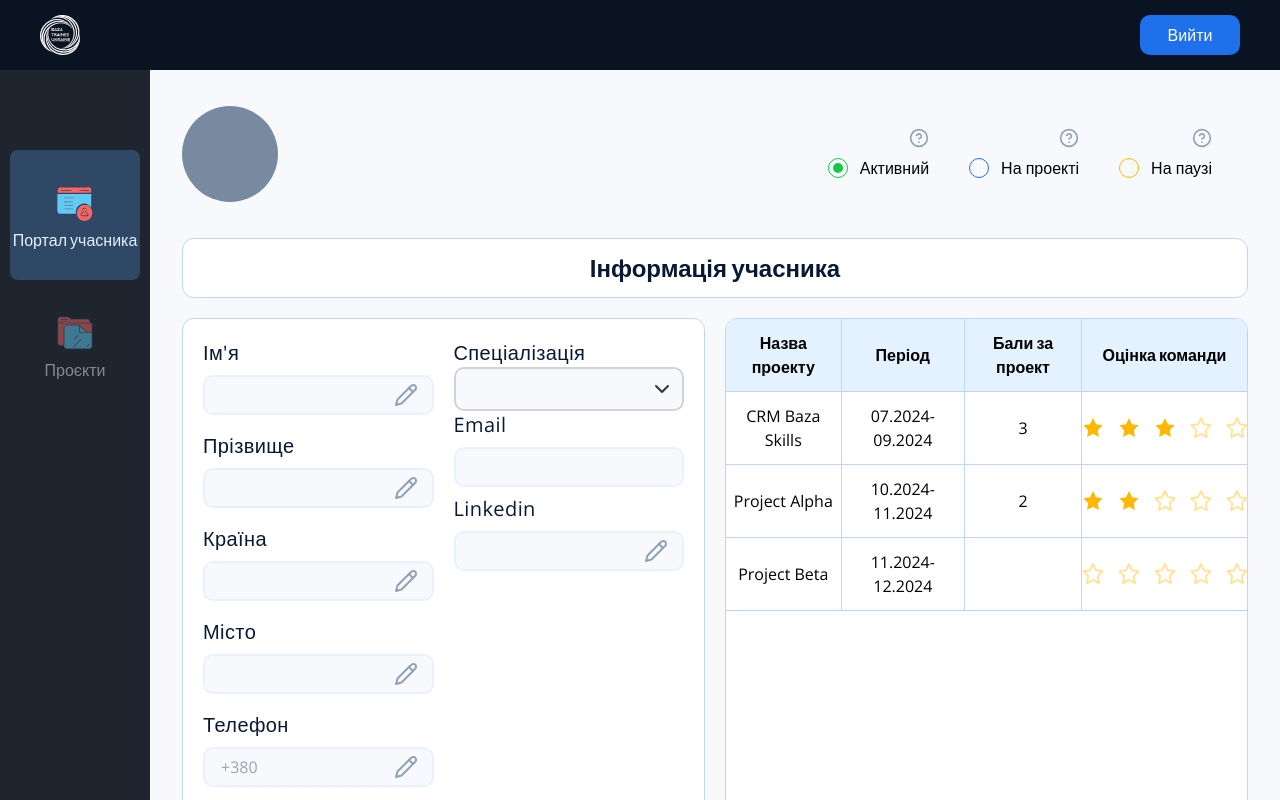
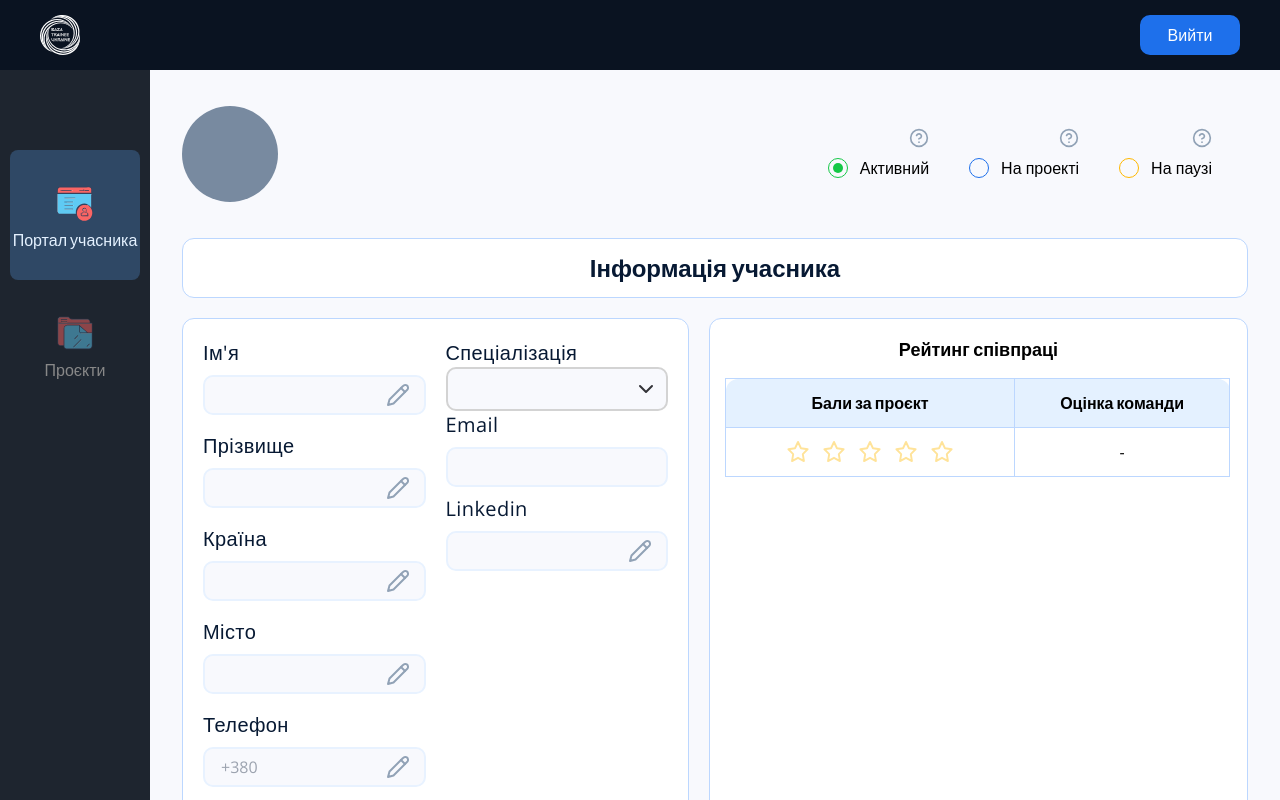
Before and after one commit to baza-trainee/baza-crm-frontend, a React (Vite) app: page /crm/portal in a window 1280 px wide. Shown: the top 800 px of the page. Built offline with nearby package versions, Linux system fonts and the light colour scheme.

Commit message:
update user rating

```diff
--- a/src/components/Portal/UserRating.tsx
+++ b/src/components/Portal/UserRating.tsx
@@ -1,63 +1,68 @@
+import { useEffect, useState } from 'react';
 import star from '../../assets/common/star.svg';
 import fullStar from '../../assets/common/full-star.svg';
+import { getCurrentUser } from '../../utils/currentUserApi';
+import { useSelector } from 'react-redux';
+import { RootState } from '../../store';
+import { UserData } from '../../types';
 
-type UserRatingProps = {
-  tableHeaders?: string[];
-  userProjects?: (string | null)[][];
+const UserRating: React.FC = () => {
+  const token = useSelector((state: RootState) => state.userState.user?.token);
+  const [projectPoints, setProjectPoints] = useState<number | null>(null);
+  const [karmaPoints, setKarmaPoints] = useState<number | null>(null);
+
+  useEffect(() => {
+    const fetchUserData = async () => {
+      try {
+        if (token) {
+          const userData: UserData = await getCurrentUser(token);
+          console.log(userData.projectPoints);
+          setProjectPoints(userData.projectPoints ?? 0);
+          setKarmaPoints(userData.karmaPoints ?? 0);
+        } else {
+          console.error('No token found');
+        }
+      } catch (error) {
+        console.error('Error fetching user data:', error);
+      }
     };
 
-const UserRating: React.FC<UserRatingProps> = ({
-  tableHeaders = [
-    'Назва проекту',
-    'Період',
-    'Бали за проект',
-    'Оцінка команди',
-  ],
-  userProjects = [
-    ['CRM Baza Skills', '07.2024-09.2024', '3', '3'],
-    ['Project Alpha', '10.2024-11.2024', '2', '2'],
-    ['Project Beta', '11.2024-12.2024', null, null],
-  ],
-}) => {
+    fetchUserData();
+  }, [token]);
+
   return (
-    <div className="flex-1 h-[719px] overflow-hidden border rounded-xl border-card-border bg-white">
-      <table className="m-[-1px] min-w-full text-base border border-card-border">
-        <thead className="font-lato py-2 bg-[#e4f1ff]">
+    <div className="flex-1 h-[719px] overflow-hidden border rounded-xl border-card-border bg-white p-4">
+      <h2 className="mb-4 text-lg font-bold text-center">Рейтинг співпраці</h2>
+      <table className="m-[-1px] min-w-full text-base border rounded-xl border-card-border ">
+        <thead className="font-lato bg-[#e4f1ff]">
           <tr>
-            {tableHeaders.map((tableHeader, i) => (
-              <th className="py-3 border border-card-border" key={i}>
-                {tableHeader}
+            <th className="py-3 border border-card-border rounded-tl-xl">
+              Бали за проєкт
             </th>
-            ))}
+            <th className="py-3 border border-card-border rounded-tr-xl">
+              Оцінка команди
+            </th>
           </tr>
         </thead>
         <tbody>
-          {userProjects.map((userProject, rowIndex) => (
-            <tr key={rowIndex}>
-              {userProject.map((data, colIndex) => (
-                <td
-                  key={colIndex}
-                  className="py-3 text-center border border-[#bcd7ff]"
-                >
-                  {colIndex === 3 ? (
-                    <div className="flex justify-center items-center gap-3">
+          <tr>
+            <td className="py-3 text-center border border-[#bcd7ff]">
+              <div className="flex items-center justify-center gap-3">
                 {[...Array(5)].map((_, i) => (
                   <img
                     key={i}
-                          src={i < Number(data) ? fullStar : star}
-                          alt={i < Number(data) ? 'Full star' : 'Star'}
+                    src={i < (karmaPoints ?? 0) ? fullStar : star}
+                    alt={i < (karmaPoints ?? 0) ? 'Full star' : 'Star'}
                     width={24}
                     height={24}
                   />
                 ))}
               </div>
-                  ) : (
-                    data
-                  )}
             </td>
-              ))}
+            <td className="py-3 text-center border border-[#bcd7ff]">
+              {projectPoints ?? '-'}
+            </td>
           </tr>
-          ))}
         </tbody>
       </table>
     </div>
--- a/src/types.ts
+++ b/src/types.ts
@@ -279,6 +279,8 @@ export type UserData = {
   technologies: string[];
   email: string;
   linkedin: string;
+  karmaPoints?: number | null;
+  projectPoints?: number | null;
 };
 
 export type Application = {
```
Lines whose indentation alone changed are shown as unchanged.
